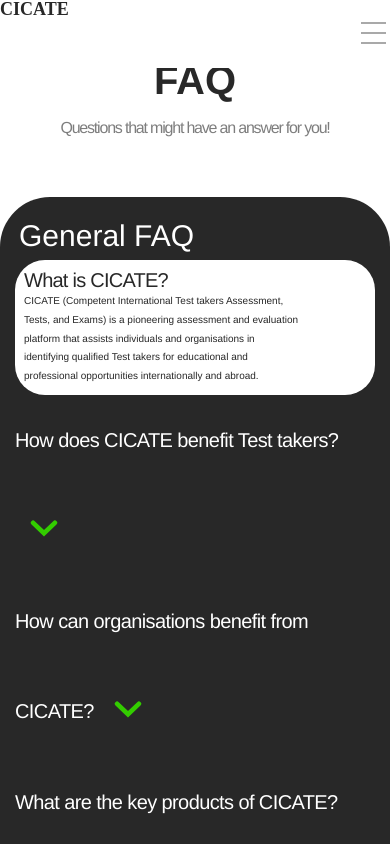
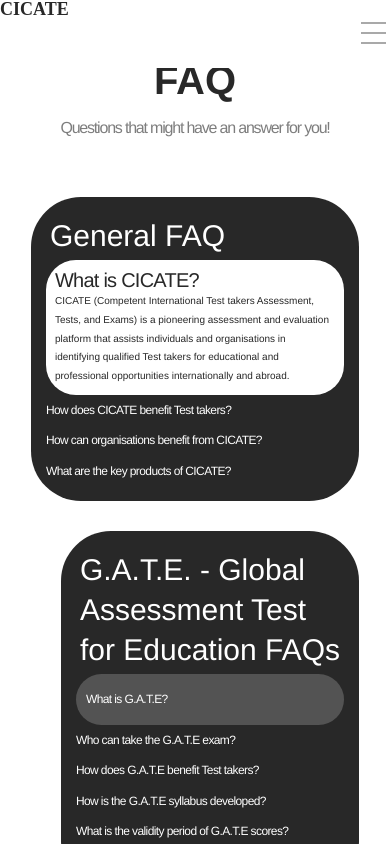
Before and after one commit to Valuegate/CicateProject, a React (Create React App) app: page /faq in a window 390 px wide. Shown: the top 844 px of the page. Built offline with nearby package versions, Linux system fonts and the light colour scheme.

Commit message:
still in

```diff
--- a/src/pages/faq/style.css
+++ b/src/pages/faq/style.css
@@ -150,6 +150,19 @@ margin-top: 50px;
         font-weight: bold;
 
     }
+    .inside_text {
+        color: #ffffff;
+        font-family: "Gordita-Regular", Helvetica;
+        font-size: 12px;
+        font-weight: 400;
+        letter-spacing: -0.6px;
+        line-height: 30.5px;
+                }
+
+                .tick_image{
+                    display: none;
+                }
+
 
     .faq_up{
       margin-top: 50px;
```
